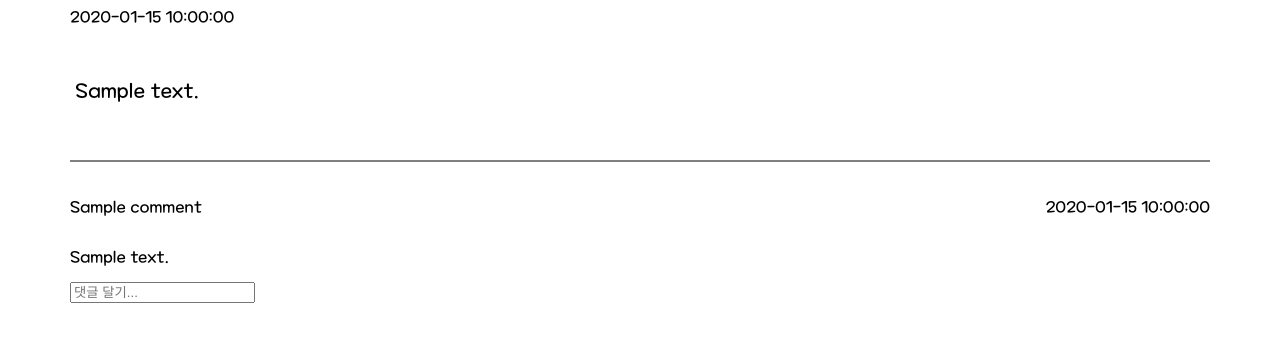
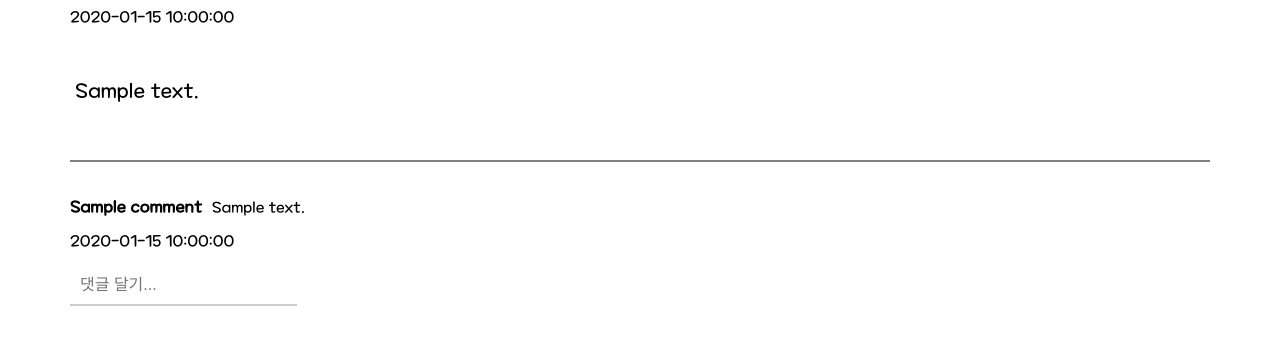
Before and after one commit to Ciracino88/Video_website, a Flask app: template templates/post_detail.html in a window 1280 px wide. Shown: the part 221-566 px from the top of the page. Run offline with Flask 3, Linux system fonts and the light colour scheme; the template is opened without the code that fills it: most values are stand-ins (such as "Sample title", 1, 10 or a date in 2020).

Commit message:
댓글 더보기 창 추가

```diff
--- a/blueprints/post.py
+++ b/blueprints/post.py
@@ -14,7 +14,7 @@ def post():
         )
 
         post.upload_post()
-        return redirect(url_for('index'))
+        return redirect(url_for('index.index'))
 
     return render_template('post.html')
 
--- a/templates/base.html
+++ b/templates/base.html
@@ -4,6 +4,76 @@
     <meta charset="UTF-8">
     <title>base_template</title>
     <style>
+        /* 기본 속성 관련 */
+        @font-face {
+            font-family: "Maplestory_OTF_Light";
+            src: url('../static/Maplestory_OTF_Light.otf') format('opentype');
+        }
+
+        body {
+            font-family: 'Maplestory_OTF_Light', sans-serif; /* 선택한 폰트 적용 */
+            margin: 20px;
+        }
+
+        h1 {
+            text-align: Center;
+            color: #333;
+        }
+
+        ul {
+            list-style-type: none;
+            padding: 0;
+            margin: 0;
+        }
+
+        li {
+            text-align: left; /* 좌측 정렬 */
+            margin: 10px 0 0 10px; /* 리스트 항목 간 여백 */
+            font-size: 16px; /* 폰트 크기 */
+        }
+
+        a {
+            text-decoration: none;
+            color: #000;
+        }
+
+        hr {
+            border: 0; /* 기본 테두리 제거 */
+            height: 2px; /* 구분선 두께 */
+            background-color: gray; /* 구분선 색상 */
+            margin: 20px 0; /* 구분선 위아래 여백 */
+        }
+
+        button {
+            background-color: #87CEEB;
+            color: #fff;
+            padding: 15px 32px;
+            text-align: center;
+            text-decoration: none;
+            display: inline-block;
+            font-size: 16px;
+            margin: 4px 2px;
+            border: none;
+            border-radius: 5px;
+            cursor: pointer;
+            transition: background-color 0.3s;
+        }
+
+        button:hover {
+            background-color: #40E0D0;
+        }
+
+        /* 포스트 페이지 기준 */
+        textarea {
+            height: 300px;
+            resize: vertical;
+        }
+
+        /* 쇼츠 페이지에서 파일 업로드하는 부분*/
+        input[type="file"] {
+            display: none;
+        }
+
         /* 헤더 바 관련 */
         .header_bar {
             display: flex;
@@ -271,50 +341,20 @@
             box-sizing: border-box;
         }
 
+        /* 게시물 상세 페이지 관련 */
 
-        /* 기본 속성 관련 */
-        @font-face {
-            font-family: "Maplestory_OTF_Light";
-            src: url('../static/Maplestory_OTF_Light.otf') format('opentype');
+        .post_detail_comment_input {
+            padding: 10px;
+            font-size: 16px;
+            border: none;
+            border-bottom: 2px solid #cccccc;
+            outline: none;
         }
 
-        body {
-            font-family: 'Maplestory_OTF_Light', sans-serif; /* 선택한 폰트 적용 */
-            margin: 20px;
-        }
+        /* 게시물 상세 페이지 댓글 더보기 창 관련 */
 
-        h1 {
-            text-align: Center;
-            color: #333;
-        }
-
-        ul {
-            list-style-type: none;
-            padding: 0;
-            margin: 0;
-        }
-
-        li {
-            text-align: left; /* 좌측 정렬 */
-            margin: 10px 0 0 10px; /* 리스트 항목 간 여백 */
-            font-size: 16px; /* 폰트 크기 */
-        }
-
-        a {
-            text-decoration: none;
-            color: #000;
-        }
-
-        hr {
-            border: 0; /* 기본 테두리 제거 */
-            height: 2px; /* 구분선 두께 */
-            background-color: gray; /* 구분선 색상 */
-            margin: 20px 0; /* 구분선 위아래 여백 */
-        }
-
-        button {
-           background-color: #87CEEB;
-            color: #fff;
+        .comment_view_close_btn {
+            color: #000000;
             padding: 15px 32px;
             text-align: center;
             text-decoration: none;
@@ -322,24 +362,7 @@
             font-size: 16px;
             margin: 4px 2px;
             border: none;
-            border-radius: 5px;
             cursor: pointer;
-            transition: background-color 0.3s;
-        }
-
-        button:hover {
-            background-color: #40E0D0;
-        }
-
-        /* 포스트 페이지 기준 */
-        textarea {
-            height: 300px;
-            resize: vertical;
-        }
-
-        /* 쇼츠 페이지에서 파일 업로드하는 부분*/
-        input[type="file"] {
-            display: none;
         }
 
     </style>
@@ -349,8 +372,10 @@
         {% block top_nav %}
         {% endblock %}
     </header>
-</body>
     {% block content %}
         base
     {% endblock %}
+    {% block script %}
+    {% endblock %}
+</body>
 </html>
--- /dev/null
+++ b/templates/comment.html
@@ -0,0 +1,5 @@
+<div style="display: flex; flex-direction: row;">
+    <p style="font-weight: bold; margin-right: 10px;">{{ comment['name'] }}</p>
+    <p style="font-size: 15px; margin: 0; margin-top: 17px;">{{ comment['content'] }}</p>
+</div>
+<p style="margin-top: 0;">{{ comment['timestamp'] }}</p>
--- a/templates/post_detail.html
+++ b/templates/post_detail.html
@@ -8,19 +8,41 @@
         <p style="font-size: 20px; white-space: pre-wrap;"> {{ post['content'] }}</p>
         <br>
         <hr>
-        {% if comments %}
+        {% if 1 <= comments|length <= 3 %}
             {% for comment in comments %}
-                <div style="display: flex; justify-content: space-between;">
-                    <p>{{ comment['name'] }}</p>
-                    <p>{{ comment['timestamp'] }}</p>
-                </div>
-                <p>{{ comment['content'] }}</p>
+                {% include 'comment.html' with context %}
             {% endfor %}
+        {% elif comments|length >= 4 %}
+            {% for i in range(3) %}
+                {% set comment=comments[i] %}
+                {% include 'comment.html' with context %}
+            {% endfor %}
+                <a href="#" onclick="view_comment(); return false;">{{ comments|length - 3 }}개의 댓글 더보기</a>
+                <dialog id="comment_view">
+                    <button class="comment_view_close_btn">x</button>
+                    {% for comment in comments %}
+                        {% include 'comment.html' with context %}
+                    {% endfor %}
+                </dialog>
         {% else %}
             <a>첫 댓글을 달아보세요!</a>
         {% endif %}
         <form method="POST" action="{{ url_for('post_detail.comment', post_id=post['id']) }}">
-            <input type="text" name="comment" placeholder="댓글 달기...">
+            <input class="post_detail_comment_input" type="text" name="comment" placeholder="댓글 달기...">
         </form>
     </div>
 {% endblock %}
+{% block script %}
+    <script>
+        var is_view_comment = false;
+        const comment_view = document.getElementById('comment_view');
+        function view_comment() {
+            is_view_comment = !is_view_comment;
+            if (is_view_comment) {
+                comment_view.showModal();
+            } else {
+                comment_view.close();
+            }
+        }
+    </script>
+{% endblock %}
```
